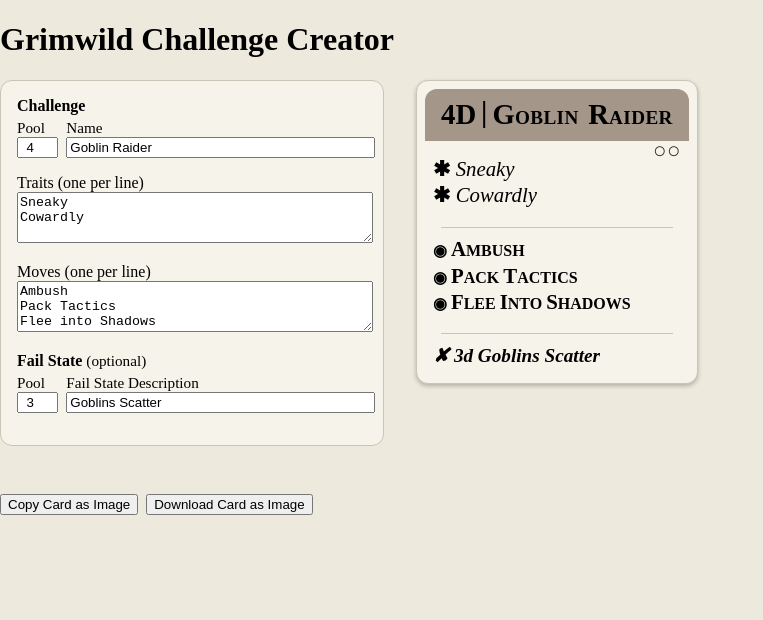
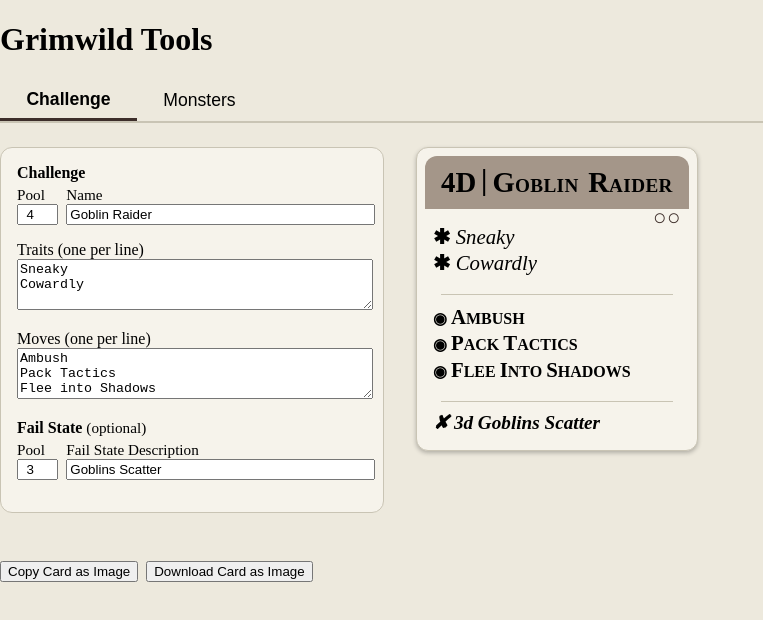
Before and after one commit to mvillaronga/grimwild-tools, a React (Vite) app: page / in a window 1280 px wide. Shown: the top 620 px of the page, without its empty margins (0-763 px from the left). Built offline with nearby package versions, Linux system fonts and the light colour scheme.

Commit message:
feat: add tab navigation for Challenge and Monsters in App component

```diff
--- a/src/App.jsx
+++ b/src/App.jsx
@@ -1,11 +1,46 @@
-import React from "react";
+import React, { useState } from "react";
 import ChallengeBuilder from "./components/ChallengeBuilder";
 
+function Tabs({ tabs, activeTab, setActiveTab }) {
+  return (
+    <div style={{ marginBottom: "1.5rem" }}>
+      <div style={{ display: "flex", borderBottom: "2px solid #c9c4b4" }}>
+        {tabs.map((tab) => (
+          <button
+            key={tab}
+            onClick={() => setActiveTab(tab)}
+            style={{
+              background: activeTab === tab ? "#ede9dd" : "transparent",
+              border: "none",
+              borderBottom: activeTab === tab ? "3px solid #3d2e2a" : "none",
+              fontWeight: activeTab === tab ? 700 : 400,
+              fontSize: "1.1em",
+              padding: "0.5em 1.5em",
+              cursor: "pointer",
+              outline: "none",
+            }}
+          >
+            {tab}
+          </button>
+        ))}
+      </div>
+    </div>
+  );
+}
+
 function App() {
+  const [activeTab, setActiveTab] = useState("Challenge");
+
   return (
     <div>
-      <h1>Grimwild Challenge Creator</h1>
-      <ChallengeBuilder />
+      <h1>Grimwild Tools</h1>
+      <Tabs
+        tabs={["Challenge", "Monsters"]}
+        activeTab={activeTab}
+        setActiveTab={setActiveTab}
+      />
+      {activeTab === "Challenge" && <ChallengeBuilder />}
+      {activeTab === "Monsters" && <div>{/* Monster generator coming soon */}</div>}
     </div>
   );
 }
```
